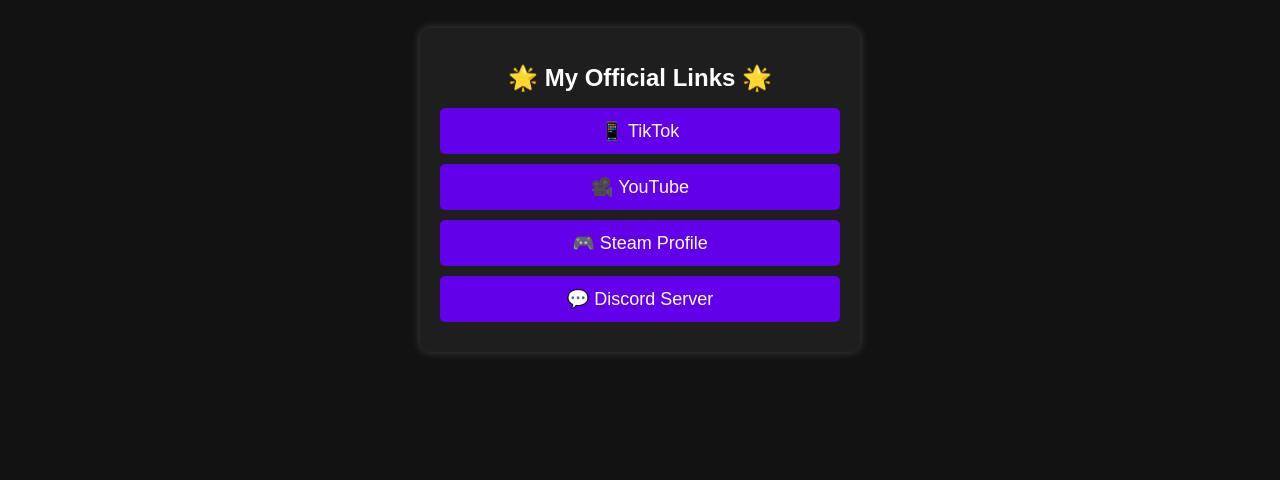
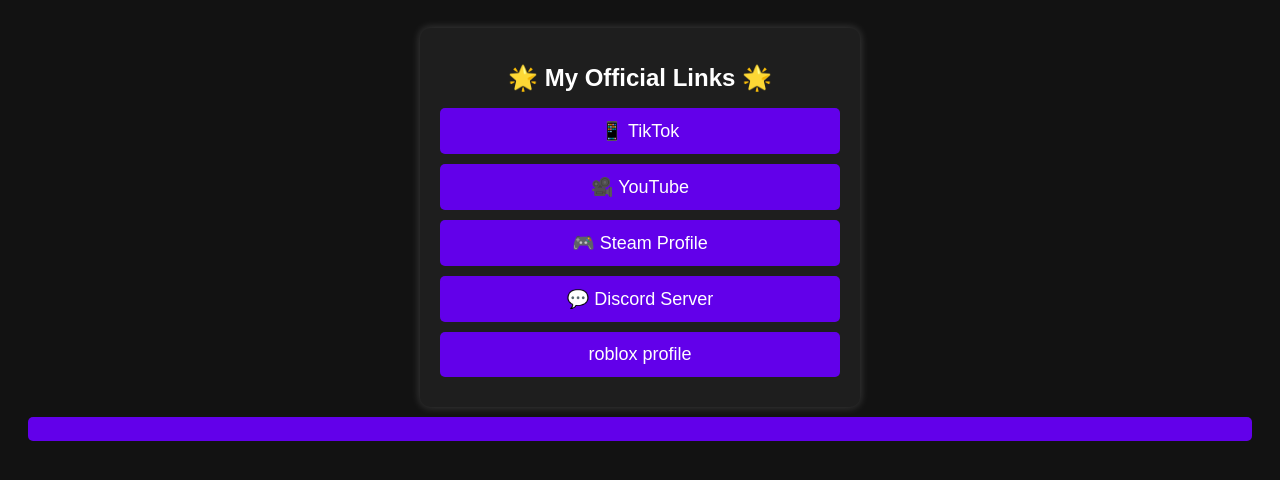
Before and after one commit to LieutenantDAN23/LieutenantDAN23.github.io, a plain HTML site: page index.html in a window 1280 px wide. Drawn offline with Linux system fonts and the light colour scheme.

Commit message:
Update index.html

```diff
--- a/index.html
+++ b/index.html
@@ -46,6 +46,7 @@
         <a class="link" href="https://www.youtube.com/@LieutenantD" target="_blank">🎥 YouTube</a>
         <a class="link" href="https://s.team/p/gbmg-bqrd/WFNGQCRR" target="_blank">🎮 Steam Profile</a>
         <a class="link" href="https://discord.gg/EX3uUEJZnp" target="_blank">💬 Discord Server</a>
+        <a class="link" href="https://www.roblox.com/users/746692608/profile"> roblox profile
     </div>
 </body>
 </html>
```
